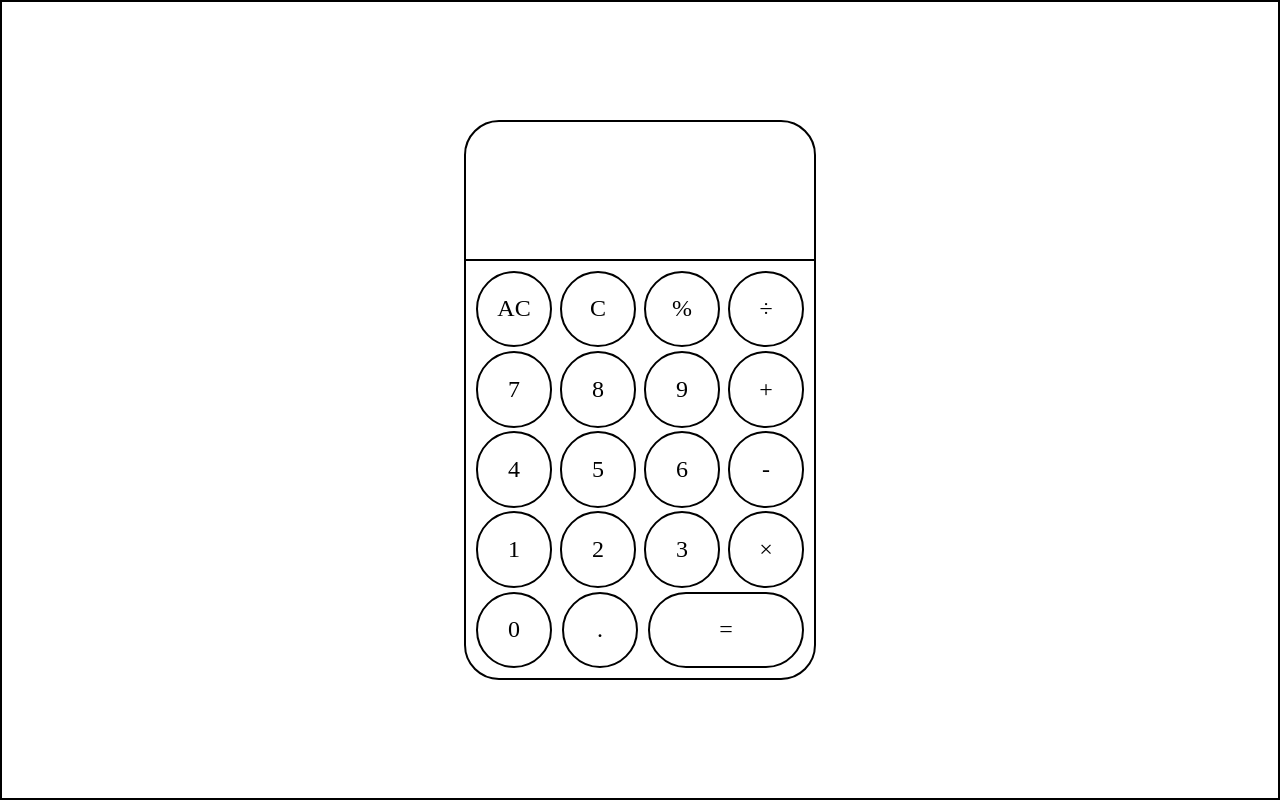
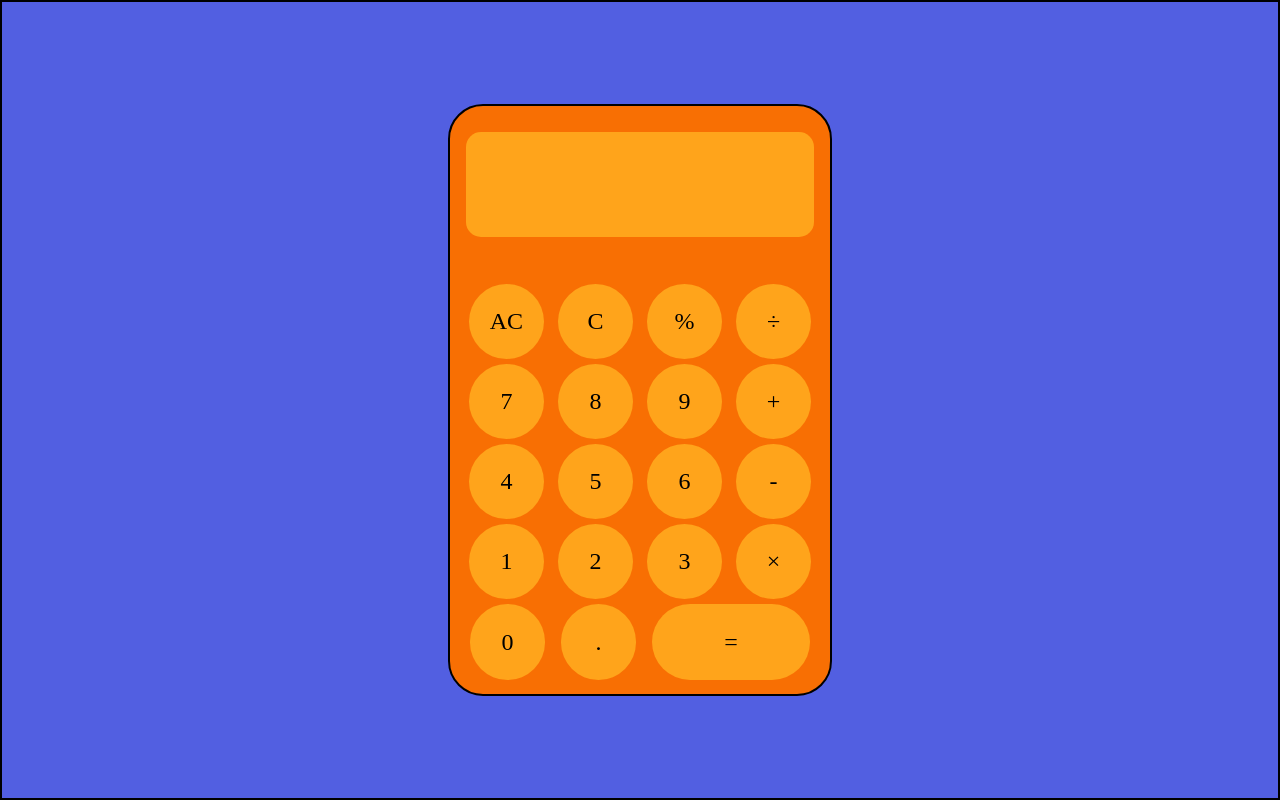
Before and after one commit to rakshithx09/calculator, a plain HTML site: page index.html in a window 1280 px wide. Drawn offline with Linux system fonts and the light colour scheme.

Commit message:
display update logic created

```diff
--- a/index.html
+++ b/index.html
@@ -13,27 +13,33 @@
 <body>
     <div class="fullbody">
         <div class="calculatorBody">
-            <div class="upperSection"></div>
+            <div class="upperSection">
+                <div class="display" id="display">
+                    <div class="display1" id="display1"></div>
+                    <div class="display1" id="display2">ans</div>
+
+                </div>
+            </div>
             <div class="lowerSection">
-                <div class="keys" id="acKey">AC</div>
-                <div class="keys" id="cKey">C</div>
-                <div class="keys" id="modulusKey">%</div>
-                <div class="keys" id="divide">&divide</div>
-                <div class="keys" id="seven">7</div>
-                <div class="keys" id="eight">8</div>
-                <div class="keys" id="nine">9</div>
-                <div class="keys" id="addKey">+</div>
-                <div class="keys" id="four">4</div>
-                <div class="keys" id="five">5</div>
-                <div class="keys" id="six">6</div>
-                <div class="keys" id="subtractKey">-</div>
-                <div class="keys" id="one">1</div>
-                <div class="keys" id="two">2</div>
-                <div class="keys" id="three">3</div>
-                <div class="keys" id="multiplyKey">×</div>
-                <div class="keys" id="seventeen">0</div>
-                <div class="keys" id="eighteen">.</div>
-                <div class="keys" id="equalsKey">=</div>
+                <div class="keys specialK" id="acKey">AC</div>
+                <div class="keys specialK" id="cKey">C</div>
+                <div class="keys operatorK" id="modulusKey">%</div>
+                <div class="keys operatorK" id="divideKey">&divide</div>
+                <div class="keys numK" id="seven">7</div>
+                <div class="keys numK" id="eight">8</div>
+                <div class="keys numK" id="nine">9</div>
+                <div class="keys operatorK" id="addKey">+</div>
+                <div class="keys numK" id="four">4</div>
+                <div class="keys numK" id="five">5</div>
+                <div class="keys numK" id="six">6</div>
+                <div class="keys operatorK" id="subtractKey">-</div>
+                <div class="keys numK" id="one">1</div>
+                <div class="keys numK" id="two">2</div>
+                <div class="keys numK" id="three">3</div>
+                <div class="keys operatorK" id="multiplyKey">×</div>
+                <div class="keys numK" id="zero">0</div>
+                <div class="keys numK" id="point">.</div>
+                <div class="keys equalsK" id="equalsKey">=</div>
             </div>
         </div>
     </div>
--- a/script.js
+++ b/script.js
@@ -0,0 +1,46 @@
+const upperDisplay = document.getElementById("display1");
+const lowerDisplay = document.getElementById("display2");
+
+const numKeys = document.querySelectorAll(".numK");
+const operatorKeys = document.querySelectorAll(".operatorK");
+
+const multiply = document.getElementById("multiplyKey");
+const add = document.getElementById("addKey");
+const subtract = document.getElementById("subtractKey");
+const modulus = document.getElementById("modulusKey");
+const divide = document.getElementById("divideKey");
+
+const equals = document.getElementById("equalsKey");
+
+let isNumClicked = 0
+let expression = "";
+let operand="" ;
+
+let array= [];
+
+numKeys.forEach(key => {
+    key.addEventListener('click', () => {
+        isNumClicked = 1;
+        operand += key.textContent ;
+        expression += key.textContent;
+        upperDisplay.textContent = expression;
+        lowerDisplay.style.display='none';
+
+    });
+});
+
+operatorKeys.forEach(key => {
+    key.addEventListener('click', () => {
+        operand="";
+        if (isNumClicked) {
+            expression += key.textContent;
+            upperDisplay.textContent = expression;
+            lowerDisplay.style.display='none';
+        }
+    });
+});
+
+equals.addEventListener('click' , () => {
+    lowerDisplay.style.display='flex';
+    upperDisplay.style.padding='0 0.5rem'
+});
--- a/styles.css
+++ b/styles.css
@@ -11,29 +11,54 @@
     justify-content: center;
     align-items: center;
     border: 2px solid black;
+    background-color: #525FE1;
 }
 
 .calculatorBody{
     border: 2px solid black;
-    height: 35rem;
-    width: 22rem;
+    height: 37rem;
+    width: 24rem;
     display: flex;
     flex-direction: column;
     border-radius: 35px;
+    background-color: #F86F03;
 }
 
 .upperSection{
     height: 25%;
-    border-bottom: 2px solid black;
+    /*border-bottom: 2px solid black;*/
+    display: flex;
+    padding: 1rem;
+    padding-top: 1.6rem;
+}
+.display{
+    display: flex;
+    flex-direction: column;
+    justify-content: flex-end;
+    flex-grow: 1;
+    background-color: #FFA41B;
+    border-radius: 15px;
+}
+
+.display1{
+    display: flex;
+    justify-content: flex-end;
+    align-items: flex-end;
+    padding: 0 0.8rem 0.5rem 0;
+    font-size: 1.6rem;
+}
+#display2{
+    display: none;
+
 }
 
 .lowerSection{
-    padding: 0.6rem;
+    padding: 0.9rem;
     height: 75%;
     display: flex;
-    align-content: space-between;
-    justify-content: space-between;
-    gap: 3px;
+    align-content: flex-end;
+    justify-content: space-around;
+    gap: 5px;
     flex-wrap: wrap;
 
 }
@@ -42,23 +67,41 @@
     justify-content: center;
     align-items: center;
     font-size: 1.5rem;
-    border: 2px solid black;
+
     border-radius: 50px;
-    width: 4.8rem;
-    height: 4.8rem;
+    width: 4.7rem;
+    height: 4.7rem;
+    background-color: #FFA41B;
 }
 
-.keys:hover{
-    background-color: aqua;
-    height: 4.9rem;
-    width: 4.9rem;
+.operatorK:hover{
+    background-color: rgb(164, 175, 196);
+    height: 4.75rem;
+    width: 4.75rem;
 }
+.specialK:hover{
+    background-color: #d1f23d;
+    height: 4.75rem;
+    width: 4.75rem;
+}
+.numK:hover{
+    background-color: #63ebe4;
+    height: 4.75rem;
+    width: 4.75rem;
+}
+.equalsK:hover{
+    background-color: #6aec8d;
+    height: 4.75rem;
+    width: 4.75rem;
+}
+
+
 
 #seventeen, #eighteen{
 
     flex-shrink: 0;
 }
 #equalsKey{
-    width: 9.8rem;
+    width: 9.9rem;
 
 }
```
